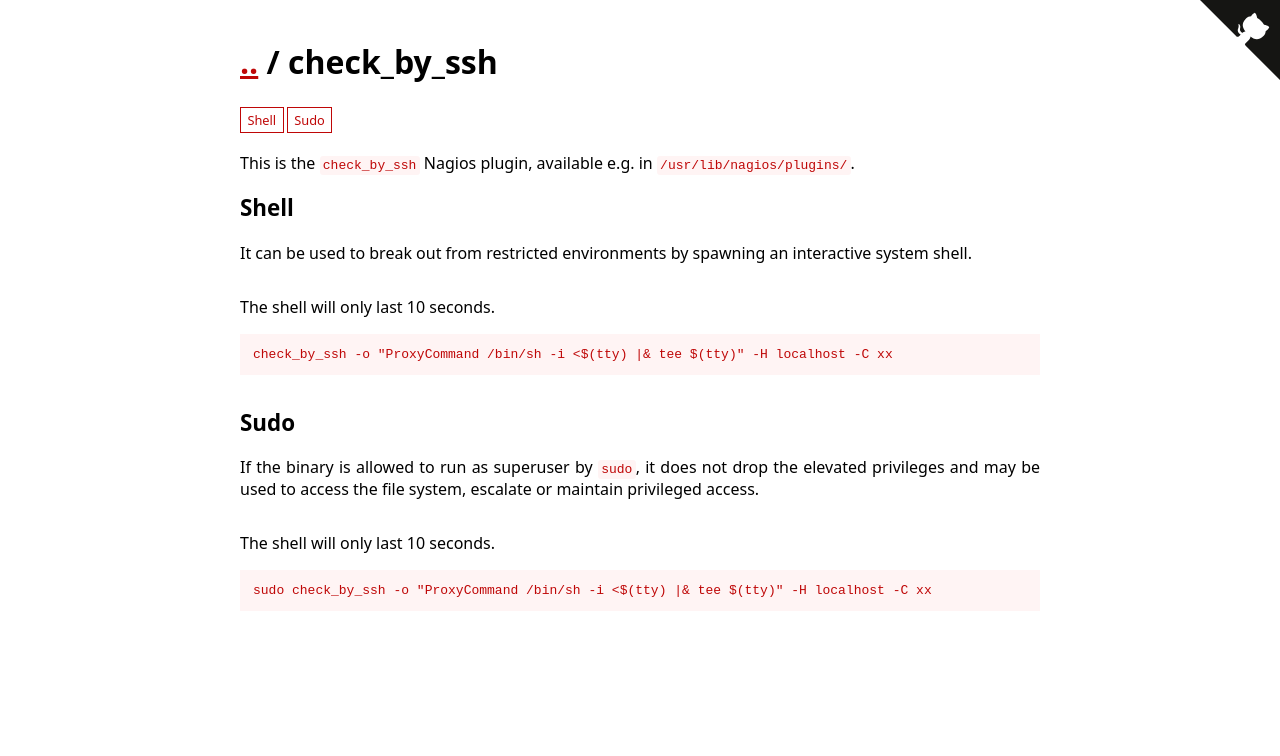
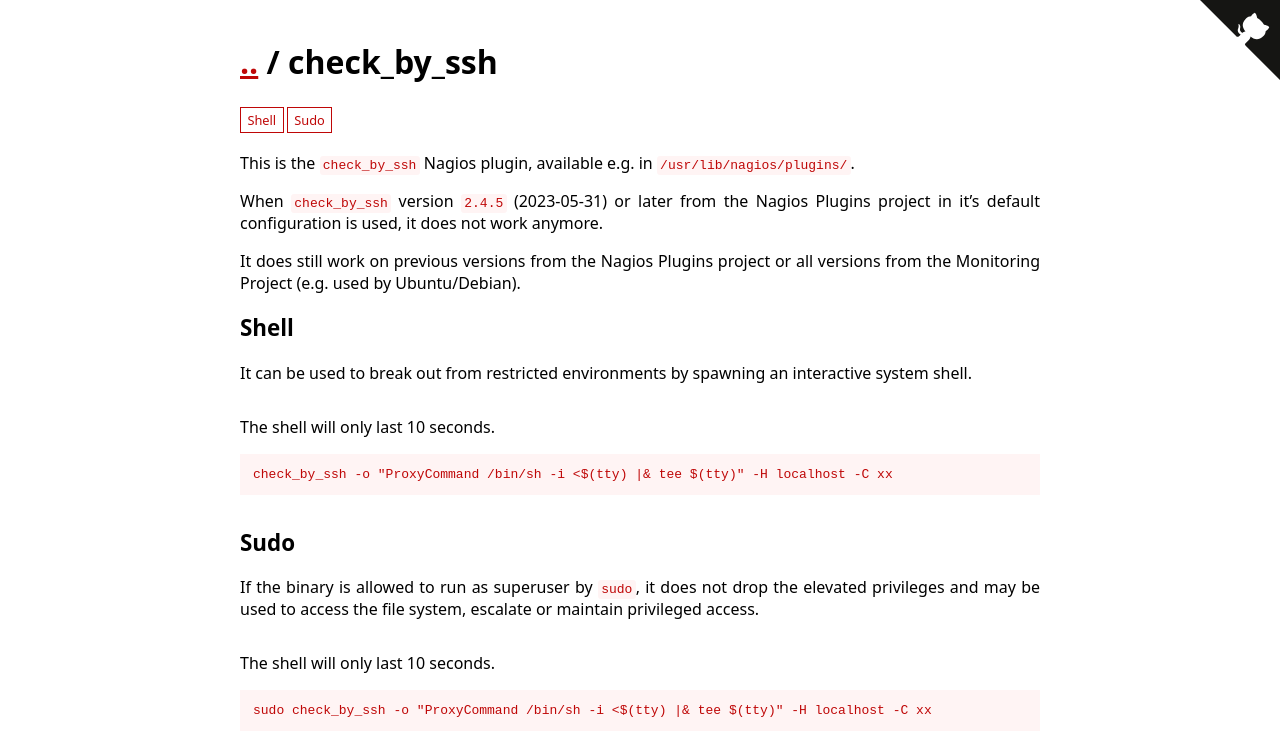
Before and after one commit to GTFOBins/GTFOBins.github.io, a Jekyll site: the page built from _gtfobins/check_by_ssh.md, in a window 1280 px wide. Shown: the top 756 px of the page. Built offline with Jekyll 4.4.1, drawn with Linux system fonts in a browser that asks for light colours.

Commit message:
Does not work anymore in the latest version of the Nagios Plugins project by default.

```diff
--- a/_gtfobins/check_by_ssh.md
+++ b/_gtfobins/check_by_ssh.md
@@ -1,6 +1,12 @@
 ---
 description: |
   This is the `check_by_ssh` Nagios plugin, available e.g. in `/usr/lib/nagios/plugins/`.
+
+  When `check_by_ssh` version `2.4.5` (2023-05-31) or later from the Nagios
+  Plugins project in it's default configuration is used, it does not work anymore.
+
+  It does still work on previous versions from the Nagios Plugins project or
+  all versions from the Monitoring Project (e.g. used by Ubuntu/Debian).
 functions:
   shell:
     - description: The shell will only last 10 seconds.
```
